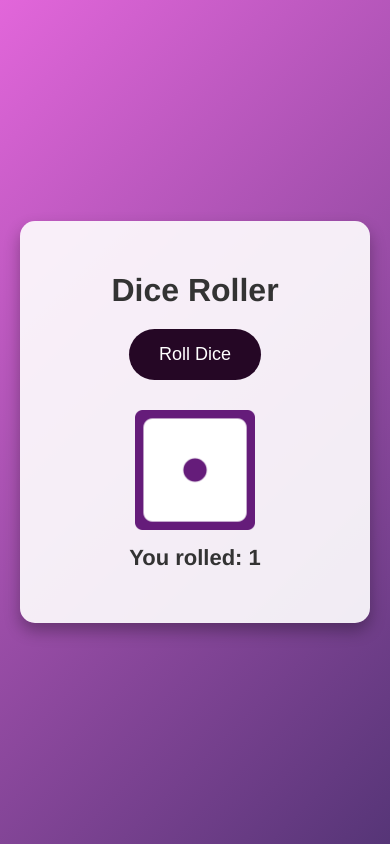
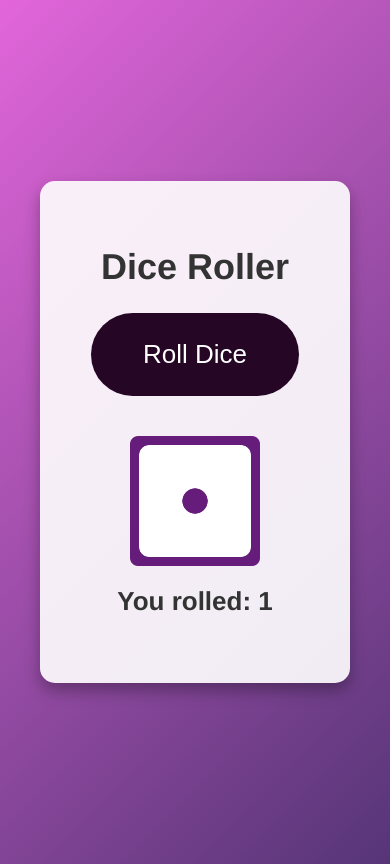
Before and after one commit to pseudo-alya/node-js-dice-sprint3, a plain HTML site: page index.html in a window 390 px wide. Drawn offline with Linux system fonts and the light colour scheme.

Commit message:
Update index.css

```diff
--- a/index.css
+++ b/index.css
@@ -6,33 +6,35 @@ body {
     justify-content: center;
     align-items: center;
     background: linear-gradient(135deg, #e266da, #563577);
+    padding: 10px;
   }
 
   /* Container & Card */
   .container {
     width: 100%;
-    max-width: 500px;
-    padding: 20px;
+    max-width: 800px; /* Increased for desktop */
+    padding: 60px;
   }
 
   .card {
     background: rgba(255, 255, 255, 0.9);
     border-radius: 15px;
-    padding: 30px;
+    padding: 60px;
     box-shadow: 0 8px 16px rgba(0,0,0,0.3);
     text-align: center;
   }
 
   /* Heading */
   h1 {
-    margin-bottom: 20px;
+    margin-bottom: 25px;
     color: #333;
+    font-size: 75px; /* Increased font size */
   }
 
   /* Button Styles */
   button {
-    padding: 15px 30px;
-    font-size: 18px;
+    padding: 35px 70px; /* Further increased button size */
+    font-size: 30px;
     border: none;
     background-color: #250725;
     color: #fff;
@@ -53,16 +55,18 @@ body {
 
   /* Dice Container */
   .dice-container {
-    margin-top: 30px;
+    margin-top: 40px;
     display: flex;
     flex-direction: column;
     align-items: center;
   }
 
   .dice-container img {
-    width: 120px;
-    height: 120px;
+    width: 160px;
+    height: 160px;
     transition: transform 0.5s ease-in-out;
+    will-change: transform;
+    transform: rotate(0deg) scale(1);
   }
 
   /* Dice Roll Animation */
@@ -80,8 +84,38 @@ body {
 
   /* Dice Number Text */
   p {
-    font-size: 22px;
+    font-size: 32px; /* Increased font size */
     font-weight: bold;
     color: #333;
-    margin-top: 15px;
+    margin-top: 20px;
   }
+
+  /* Responsive Design */
+  @media (max-width: 480px) {
+    .container {
+      max-width: 95%;
+      padding: 30px;
+    }
+
+    .card {
+      padding: 40px;
+    }
+
+    h1 {
+      font-size: 36px; /* Increased for mobile */
+    }
+
+    button {
+      padding: 26px 52px; /* Slightly increased button size for mobile */
+      font-size: 26px;
+    }
+
+    .dice-container img {
+      width: 130px;
+      height: 130px;
+    }
+
+    p {
+      font-size: 26px;
+    }
+  }
```
